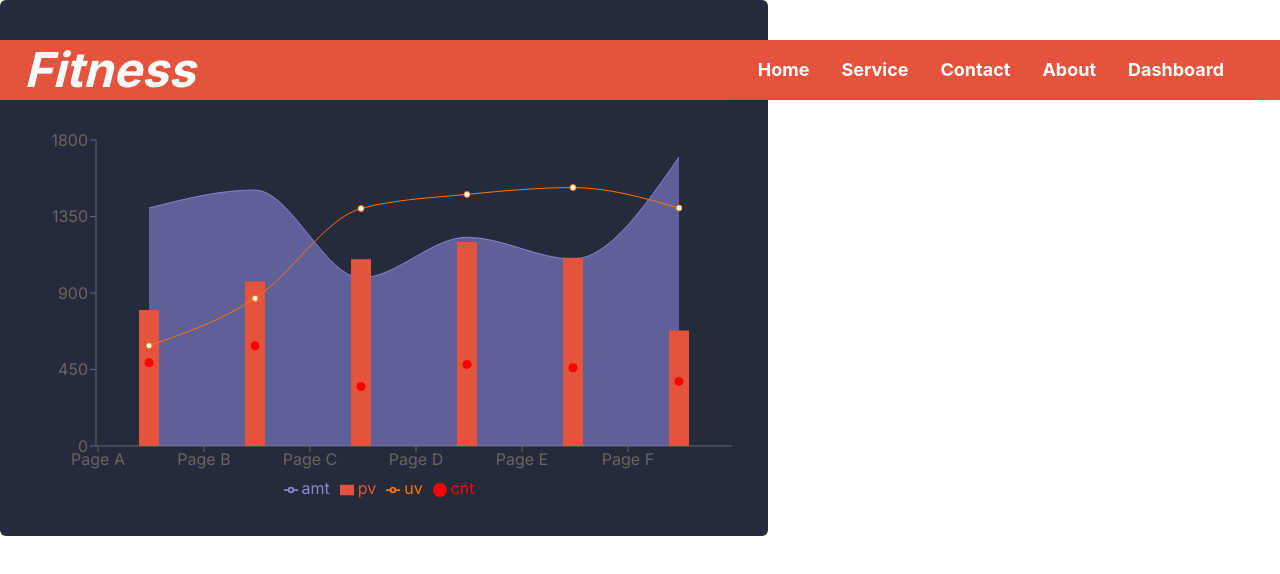
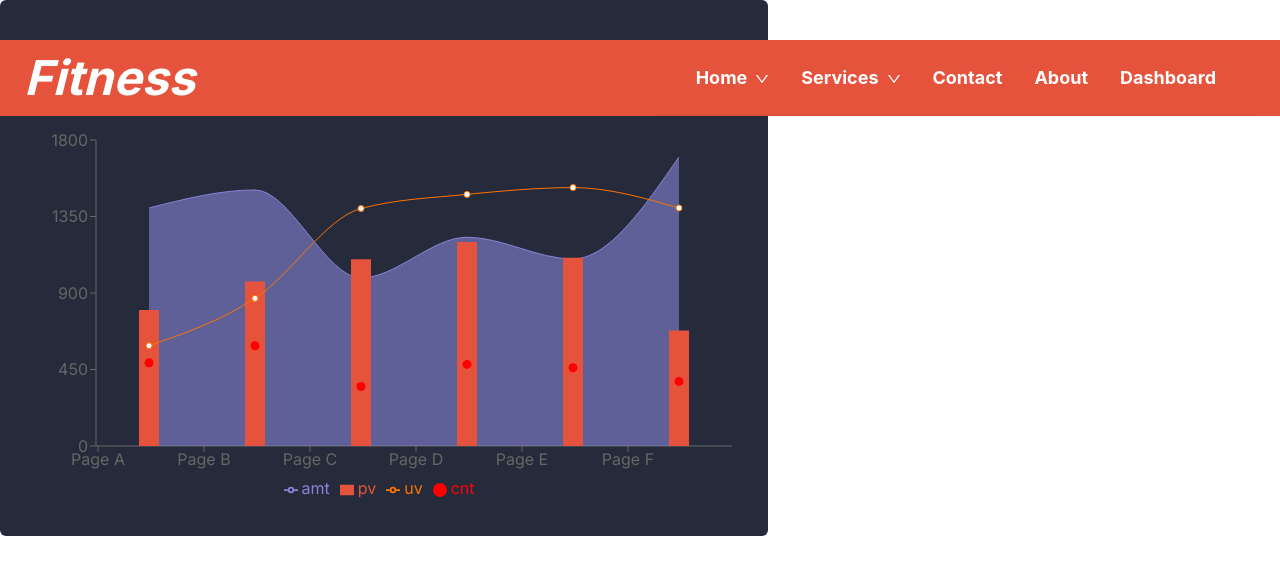
Before and after one commit to Mahedihasanimam/fitness, a Next.js app: page /service in a window 1280 px wide. Shown: the top 574 px of the page. Built offline with nearby package versions, Linux system fonts and the light colour scheme.

Commit message:
dropdown menu added

```diff
--- a/src/app/globals.css
+++ b/src/app/globals.css
@@ -34,3 +34,22 @@ body {
 li.ant-menu-item.ant-menu-item-selected{
   background-color: red;
 }
+
+.ant-dropdown.css-dev-only-do-not-override-d2lrxs.ant-dropdown-placement-bottomLeft {
+  width: 200px;
+  color: white;
+}
+ul.ant-dropdown-menu.ant-dropdown-menu-root.ant-dropdown-menu-vertical.ant-dropdown-menu-light.css-dev-only-do-not-override-d2lrxs {
+  background-color: #E6533C;
+
+}
+span.ant-dropdown-menu-title-content {
+  color: white;
+  font-weight: bold;
+}
+span.anticon.anticon-home.ant-dropdown-menu-item-icon {
+  color: white;
+}
+span.anticon.anticon-down.ant-dropdown-menu-item-icon {
+  color: white;
+}
--- a/src/components/Habits.jsx
+++ b/src/components/Habits.jsx
@@ -21,8 +21,8 @@ const  Habits = () => {
         </p>
       </div>
 
-      <div className="grid grid-cols-1 md:grid-cols-3 lg:grid-cols-4 space-y-8 text-center">
-        <div className="text-center max-w-lg px-4">
+      <div className="grid grid-cols-1 md:grid-cols-3 gap-4 px-2 lg:grid-cols-4 space-y-8 text-center">
+        <div className="text-center max-w-lg border border-[#FFFFFF20] rounded-lg p-2 hover:border-b-red-500 hover:border-r-red-500 hover:border-b-4 hover:border-r-4 cursor-pointer  px-4">
           <div className="avatar">
             <div className="w-36 rounded-full">
               <Image height={0} width={0} src={image2} alt="image" />
@@ -35,7 +35,7 @@ const  Habits = () => {
             </p>
           </div>
         </div>
-        <div className="text-center max-w-lg">
+        <div className="text-center max-w-lg border border-[#FFFFFF20] rounded-lg p-2 hover:border-b-red-500 hover:border-r-red-500 hover:border-b-4 hover:border-r-4 cursor-pointer  px-4">
           <div className="avatar">
             <div className="w-36 rounded-full">
               <Image height={0} width={0} src={image1} alt="image" />
@@ -48,7 +48,7 @@ const  Habits = () => {
             </p>
           </div>
         </div>
-        <div className="text-center max-w-lg">
+        <div className="text-center max-w-lg border border-[#FFFFFF20] rounded-lg p-2 hover:border-b-red-500 hover:border-r-red-500 hover:border-b-4 hover:border-r-4 cursor-pointer  px-4">
           <div className="avatar">
             <div className="w-36 rounded-full">
               <Image height={0} width={0} src={image2} alt="image" />
@@ -61,7 +61,7 @@ const  Habits = () => {
             </p>
           </div>
         </div>
-        <div className="text-center max-w-md">
+        <div className="text-center max-w-lg border border-[#FFFFFF20] rounded-lg p-2 hover:border-b-red-500 hover:border-r-red-500 hover:border-b-4 hover:border-r-4 cursor-pointer  px-4">
           <div className="avatar">
             <div className="w-36 rounded-full">
               <Image height={0} width={0} src={image3} alt="image" />
--- a/src/components/Hero.jsx
+++ b/src/components/Hero.jsx
@@ -1,5 +1,5 @@
 import React from "react";
-import hero from "../../public/image/heroimg.png";
+import hero from "../../public/image/power-healthy-runner-handsome-lifestyle.png";
 import Image from "next/image";
 import { Button, Flex } from "antd";
 import { PlayCircleOutlined } from "@ant-design/icons";
@@ -8,7 +8,7 @@ const Hero = () => {
   return (
     <div>
       <section className="bg-[#001118] text-white ">
-        <div className="container flex flex-col justify-between  mx-auto pt-20 lg:flex-row lg:justify-between ">
+        <div className="container flex flex-col justify-between pt-12  mx-auto  lg:flex-row lg:justify-between">
           <div className="flex flex-col justify-center p-6 text-center rounded-sm lg:max-w-lg xl:max-w-xl lg:text-left">
             <h1 className="lg:text-6xl text-4xl font-bold leading-none sm:text-[78px]">
               Get body in <span className="italic">shape</span> & stay healthy
@@ -43,13 +43,13 @@ const Hero = () => {
               className="object-contain h-full"
             />
 
-            <div className=" rounded-md absolute top-24 left-2/3 lg:p-6 p-2  border-2 border-[#FFFFFF1A] bg-[#FFFFFF1A] ">
+            <div className=" rounded-md absolute top-1/4 right-5 lg:p-6 p-2  border-2 border-[#FFFFFF1A] bg-[#FFFFFF1A] ">
               <h3 className="lg:text-6xl text-4xl  font-extrabold ">500+</h3>
               <p className="font-normal text-[#FFFFFFA6] capitalize text-lg">
                 Free Workout Videos
               </p>
             </div>
-            <div className=" rounded-md absolute bottom-24 lg:right-2/3 md:right-2/3 px-6 py-2  border-2 border-[#FFFFFF1A] bg-[#3030308A] ">
+            <div className=" rounded-md absolute bottom-1/4 lg:right-[58%]  md:right-2/3 px-6 py-2  border-2 border-[#FFFFFF1A] bg-[#3030308A] ">
               <div className="flex items-center justify-center gap-4 " >
 
                 <div className="h-[40px] w-[40px] bg-[#E6533C] rounded-full">
--- a/src/components/share/Navbar.jsx
+++ b/src/components/share/Navbar.jsx
@@ -1,73 +1,152 @@
 "use client";
 
-import { MenuOutlined } from "@ant-design/icons";
-import { Button, Drawer, Menu } from "antd";
+import { DownOutlined, HomeOutlined, MenuOutlined, UserOutlined } from "@ant-design/icons";
+import { Button, Drawer, Dropdown, Menu, message, Space } from "antd";
 import React, { useState } from "react";
+import Link from "next/link";
 
-import Link from "next/link";
 const Navbar = () => {
   const [openMenu, setOpenMenu] = useState(false);
+
+  const handleMenuClick = (e) => {
+    message.info("Click on menu item.");
+    console.log("click", e);
+  };
+
+  const items = [
+    {
+      label: "Home1",
+      key: "1",
+      icon: <HomeOutlined />,
+    },
+    {
+      label: "Home2",
+      key: "2",
+      icon: <HomeOutlined />,
+    },
+    {
+      label: "Home3",
+      key: "3",
+      icon: <HomeOutlined />,
+      danger: true,
+    },
+  ];
+
+  const serviceitems = [
+    {
+      label: "service1",
+      key: "1",
+      icon: <DownOutlined />,
+    },
+    {
+      label: "Service2",
+      key: "2",
+      icon: <HomeOutlined />,
+    },
+    {
+      label: "Service3",
+      key: "3",
+      icon: <HomeOutlined />,
+      danger: true,
+    },
+  ];
+
+  const menuProps = {
+    items,
+    onClick: handleMenuClick,
+  };
+
+  const servicesProps = {
+    items: serviceitems, // Corrected to pass the items array from serviceitems
+    onClick: handleMenuClick,
+  };
+
   return (
-    <div className="absolute w-full z-50 bg-[#E6533C] text-white font-inter my-10 px-4 ">
-        <div className="container mx-auto   text-white">
-      <div className="flex items-center justify-between px-2 ">
+    <div className="absolute w-full z-50 bg-[#E6533C] text-white font-inter my-10 px-4">
+      <div className="container mx-auto text-white">
+        <div className="flex items-center justify-between px-2">
           <MenuOutlined
             className="lg:hidden md:hidden block"
-        onClick={()=>{
-            setOpenMenu(true)
-        }} />
-        <h3 className="font-bold text-5xl text-white italic ">Fitness</h3>
-        <div className="lg:flex md:flex items-center justify-center hidden ">
-          <AppMenu className="" />
+            onClick={() => {
+              setOpenMenu(true);
+            }}
+          />
+          <h3 className="font-bold text-5xl text-white italic">Fitness</h3>
+          <div className="lg:flex md:flex items-center justify-center hidden">
+            <AppMenu menuProps={menuProps} servicesProps={servicesProps} className="" />
           </div>
         </div>
         <Drawer
-
           open={openMenu}
           placement="left"
           onClose={() => {
             setOpenMenu(false);
           }}
         >
-        <AppMenu className="lg:hidden" isinline />
+          <AppMenu menuProps={menuProps} servicesProps={servicesProps} className="lg:hidden" isinline />
         </Drawer>
       </div>
     </div>
   );
 };
-const AppMenu = ({ isinline = false }) => {
+
+const AppMenu = ({ isinline = false, menuProps, servicesProps }) => {
   return (
-    <div className="font-inter  ">
-
+    <div className="font-inter">
       <Menu
-    className="   text-lg  p-4 bg-[#E6533C] custom-menu text-white font-bold "
+        className="text-lg p-6 bg-[#E6533C] custom-menu text-white font-bold"
         mode={isinline ? "inline" : "horizontal"}
         items={[
           {
-          label: <Link style={{color:'white'}} href={'/'}>
+            label: (
+              <Dropdown className="" menu={menuProps}>
+                <Space style={{ color: "white" }}>
                   Home
-</Link>,
-          key: "Home",
+                  <DownOutlined />
+                </Space>
+              </Dropdown>
+            ),
+            key: "home",
           },
           {
-          label: <Link style={{color:'white'}} href={'/service'}>Service</Link>,
+            label: (
+              <Dropdown className="" menu={servicesProps}>
+                <Space style={{ color: "white" }}>
+                  Services
+                  <DownOutlined />
+                </Space>
+              </Dropdown>
+            ),
             key: "services",
           },
           {
-          label: <Link style={{color:'white'}} href={'/contact'}>Contact</Link>,
+            label: (
+              <Link style={{ color: "white" }} href="/contact">
+                Contact
+              </Link>
+            ),
             key: "contact Us",
           },
           {
-          label: <Link style={{color:'white'}} href={'/about'}>About</Link>,
+            label: (
+              <Link className="hover:border-b-[#fff]" style={{ color: "white", }} href="/about">
+                About
+              </Link>
+            ),
             key: "About",
           },
           {
-          label: <Link style={{color:'white'}} href={'/dashboard'}>Dashboard</Link>,
+            label: (
+              <Link style={{ color: "white" }} href="/dashboard">
+                Dashboard
+              </Link>
+            ),
             key: "dashboard",
           },
         ]}
-    ></Menu>
+      />
     </div>
   );
 };
+
 export default Navbar;
```
Also changed, not shown: 1 other file (tests, documents, lock files or other folders). Lines whose indentation alone changed are shown as unchanged.
